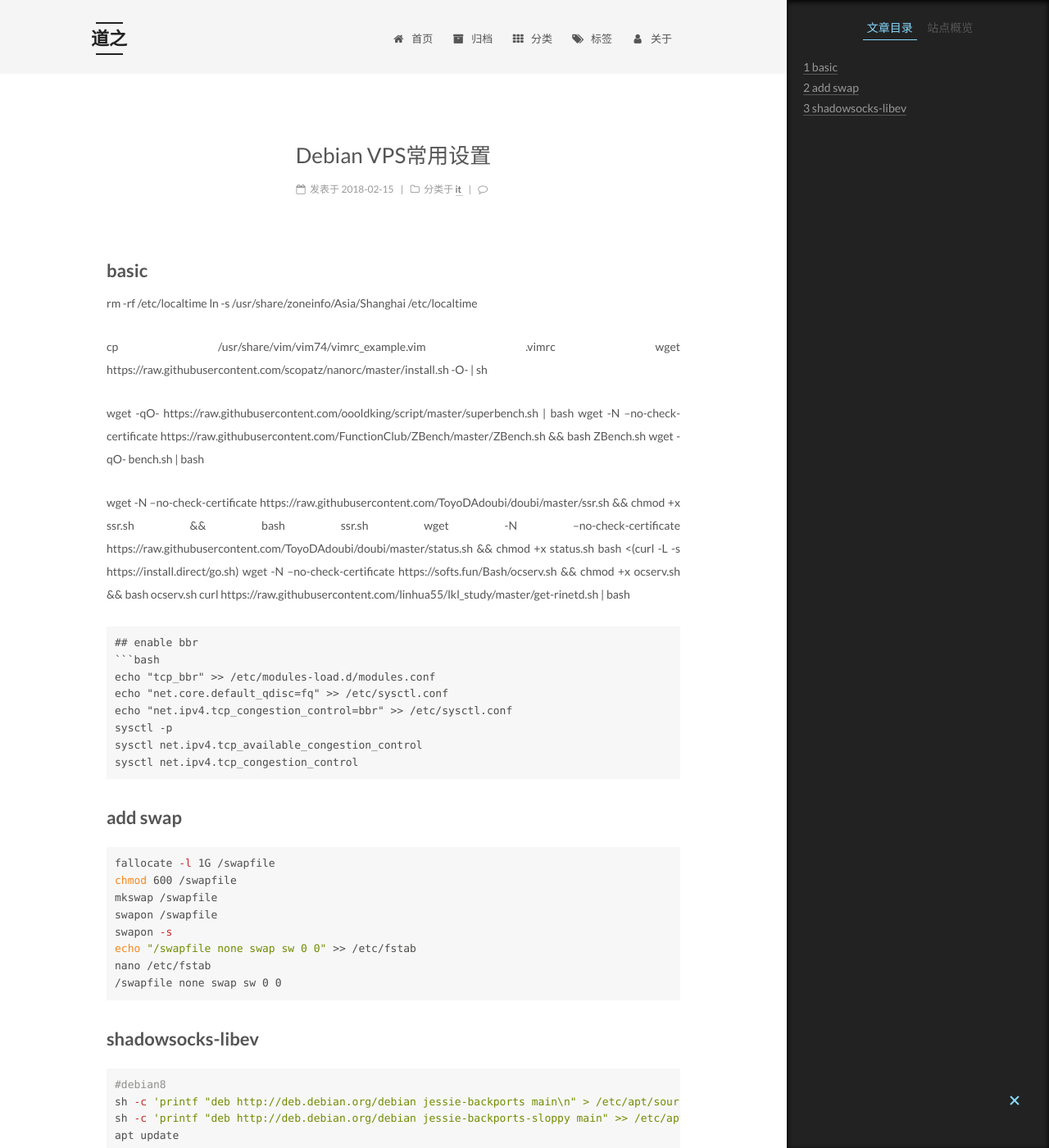
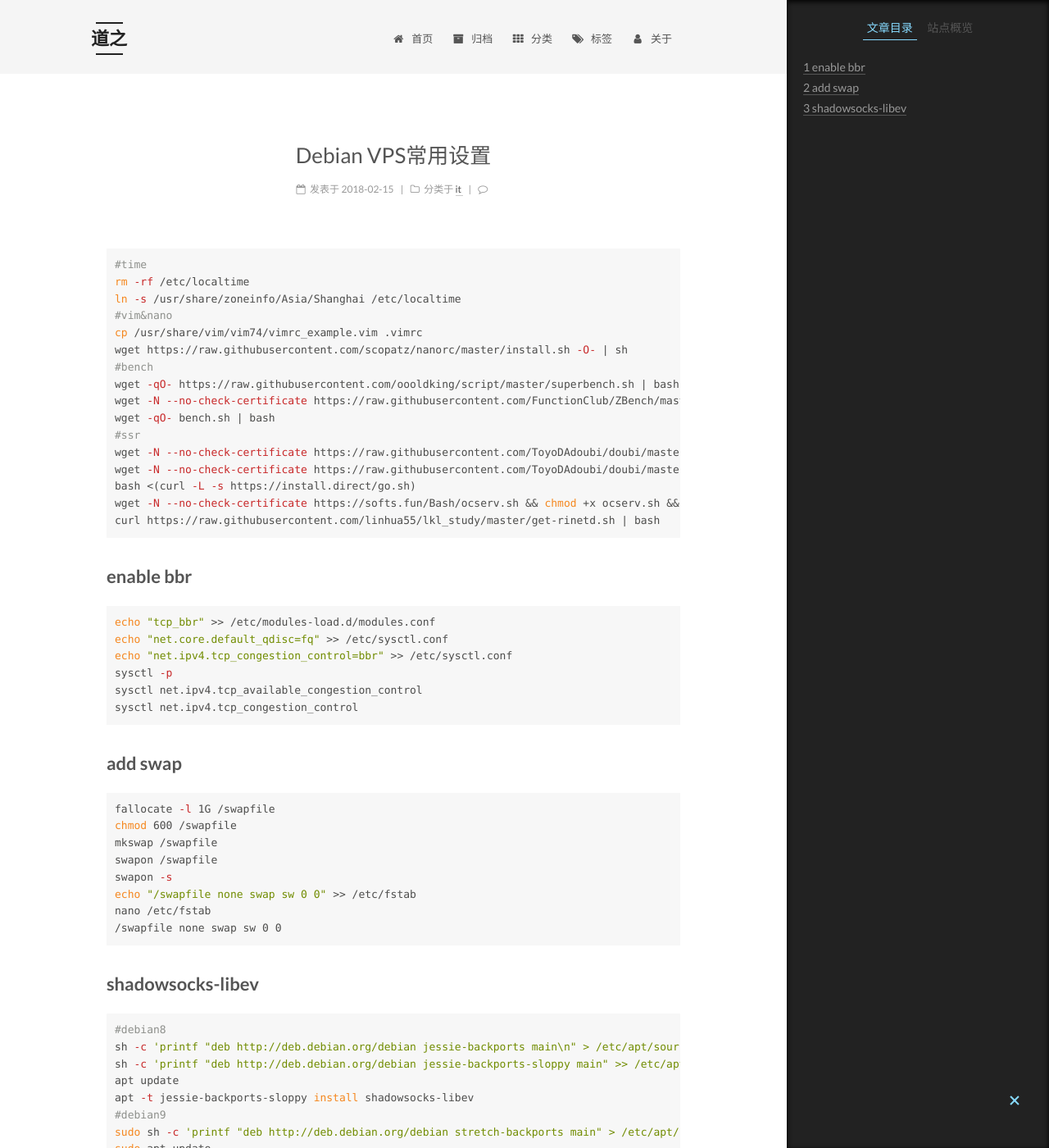
Before and after one commit to xiaolugo/xiaolugo.github.io, a Jekyll site: the page built from _posts/2018-02-15-debian-vps-setup.md, in a window 1280 px wide and 1400 px high. Shown: the whole window at 82% size. Built offline with Jekyll 4.4.1, drawn with Linux system fonts in a browser that asks for light colours; comment, search, counter and statistics services are not loaded.

Commit message:
update 2018-02-15-debian-vps-setup.md

````diff
--- a/_posts/2018-02-15-debian-vps-setup.md
+++ b/_posts/2018-02-15-debian-vps-setup.md
@@ -6,23 +6,26 @@ tags:
   - vps
 title: 'Debian VPS常用设置'
 ---
-## basic
+```bash
+#time
 rm -rf /etc/localtime
 ln -s /usr/share/zoneinfo/Asia/Shanghai /etc/localtime
-
+#vim&nano
 cp /usr/share/vim/vim74/vimrc_example.vim .vimrc
 wget https://raw.githubusercontent.com/scopatz/nanorc/master/install.sh -O- | sh
-
+#bench
 wget -qO- https://raw.githubusercontent.com/oooldking/script/master/superbench.sh | bash
 wget -N --no-check-certificate https://raw.githubusercontent.com/FunctionClub/ZBench/master/ZBench.sh && bash ZBench.sh
 wget -qO- bench.sh | bash
-
+#ssr
 wget -N --no-check-certificate https://raw.githubusercontent.com/ToyoDAdoubi/doubi/master/ssr.sh && chmod +x ssr.sh && bash ssr.sh
 wget -N --no-check-certificate https://raw.githubusercontent.com/ToyoDAdoubi/doubi/master/status.sh && chmod +x status.sh
 bash <(curl -L -s https://install.direct/go.sh)
 wget -N --no-check-certificate https://softs.fun/Bash/ocserv.sh && chmod +x ocserv.sh && bash ocserv.sh
 curl https://raw.githubusercontent.com/linhua55/lkl_study/master/get-rinetd.sh | bash
 ```
+<!-- more -->
+
 ## enable bbr
 ```bash
 echo "tcp_bbr" >> /etc/modules-load.d/modules.conf
````
